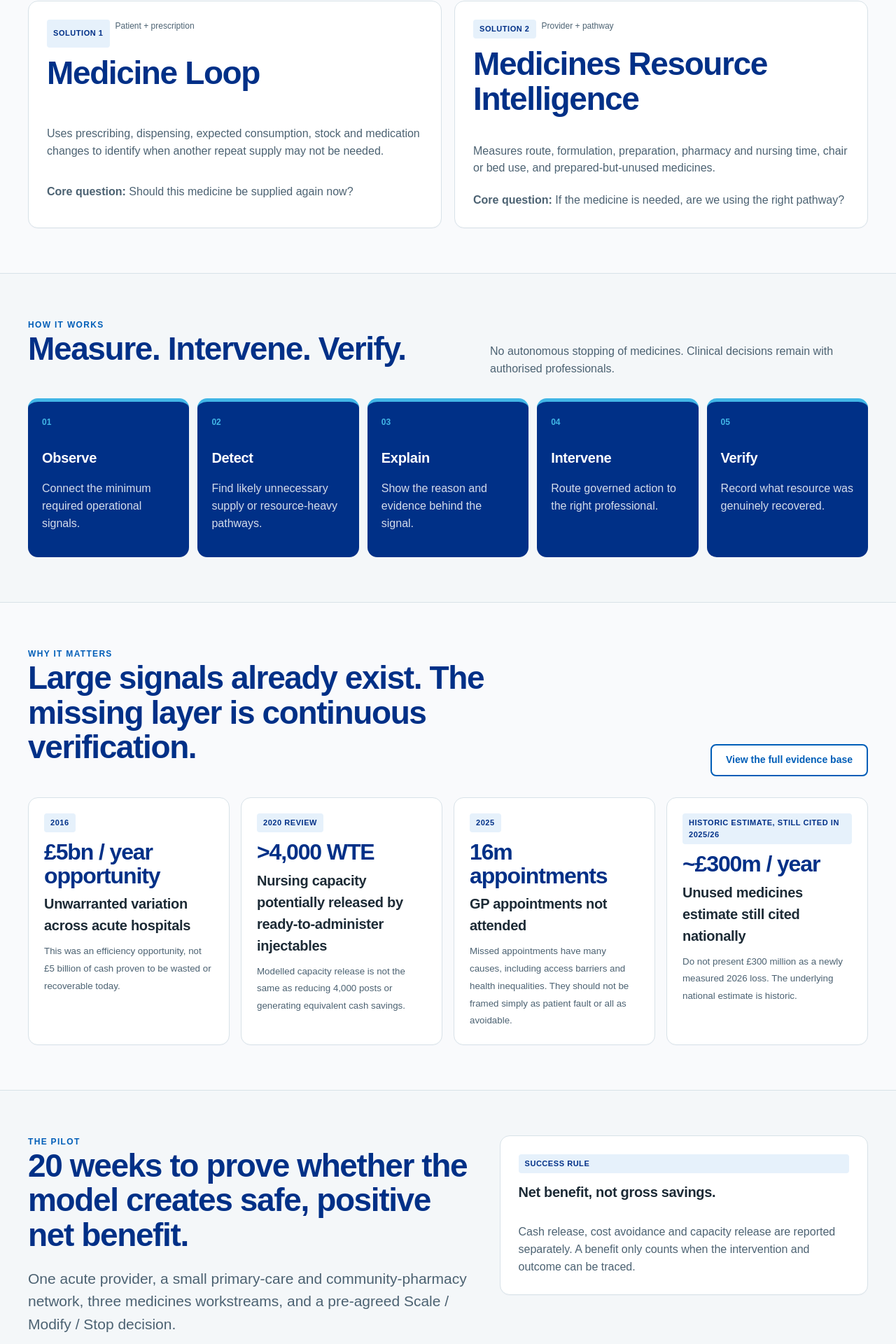
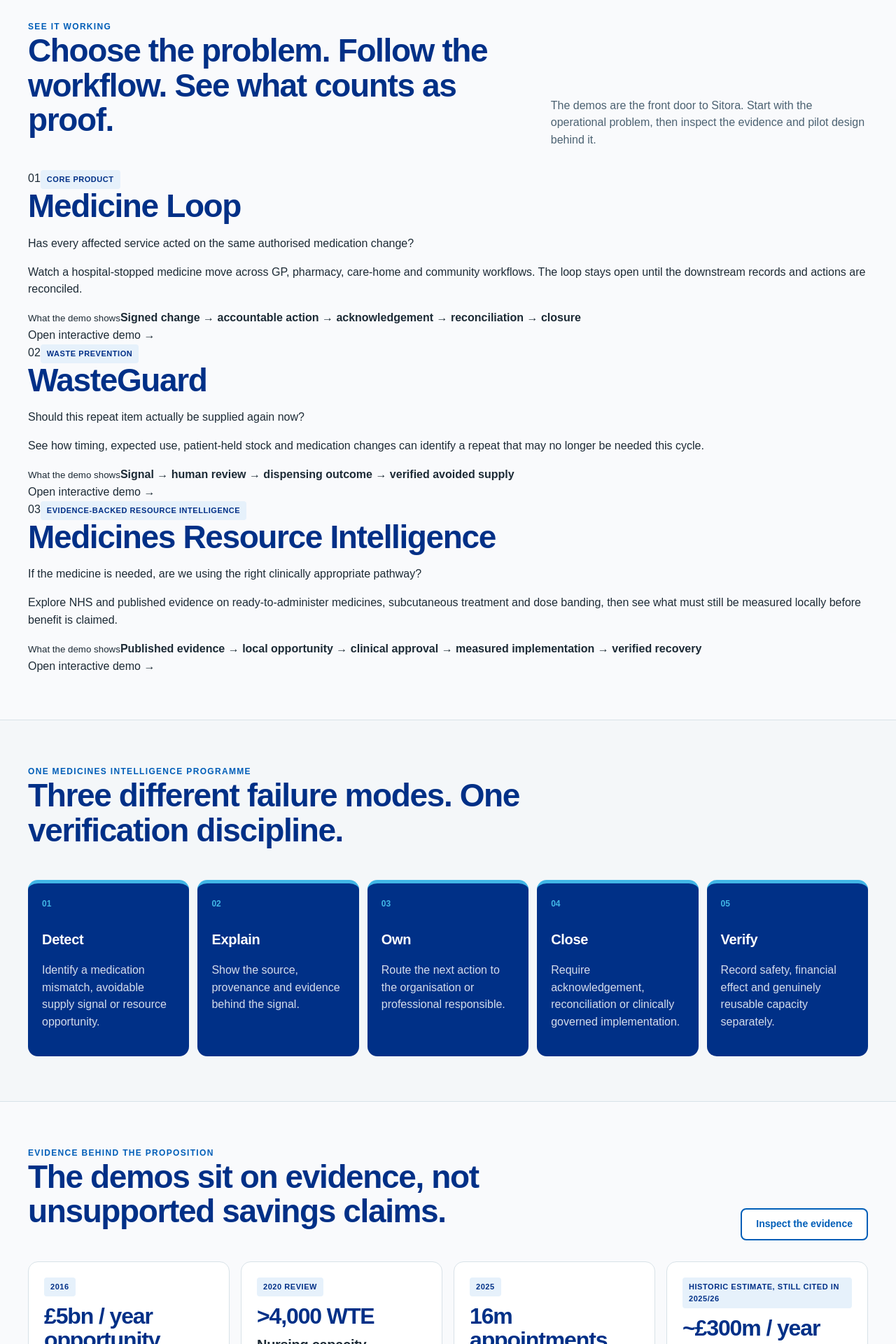
Before and after one commit to Nylon1/NHS, a Next.js app: page / in a window 1280 px wide. Shown: the part 875-2795 px from the top of the page at 70% size. Built offline with nearby package versions, Linux system fonts and the light colour scheme.

Commit message:
Make interactive medicines demos the homepage selling experience

```diff
--- a/app/page.tsx
+++ b/app/page.tsx
@@ -1,70 +1,67 @@
 import Link from "next/link";
 import { headlineEvidenceIds, researchEvidence } from "@/lib/research";
 
+const demos = [
+  {
+    number: "01",
+    badge: "Core product",
+    title: "Medicine Loop",
+    question: "Has every affected service acted on the same authorised medication change?",
+    body: "Watch a hospital-stopped medicine move across GP, pharmacy, care-home and community workflows. The loop stays open until the downstream records and actions are reconciled.",
+    proof: "Signed change → accountable action → acknowledgement → reconciliation → closure",
+    href: "/demo/medicine-loop",
+  },
+  {
+    number: "02",
+    badge: "Waste prevention",
+    title: "WasteGuard",
+    question: "Should this repeat item actually be supplied again now?",
+    body: "See how timing, expected use, patient-held stock and medication changes can identify a repeat that may no longer be needed this cycle.",
+    proof: "Signal → human review → dispensing outcome → verified avoided supply",
+    href: "/demo/wasteguard",
+  },
+  {
+    number: "03",
+    badge: "Evidence-backed resource intelligence",
+    title: "Medicines Resource Intelligence",
+    question: "If the medicine is needed, are we using the right clinically appropriate pathway?",
+    body: "Explore NHS and published evidence on ready-to-administer medicines, subcutaneous treatment and dose banding, then see what must still be measured locally before benefit is claimed.",
+    proof: "Published evidence → local opportunity → clinical approval → measured implementation → verified recovery",
+    href: "/demo/medicines-resource-intelligence",
+  },
+];
+
 export default function Home() {
-  const headlineEvidence = headlineEvidenceIds
-    .map((id) => researchEvidence.find((item) => item.id === id))
-    .filter(Boolean);
+  const headlineEvidence = headlineEvidenceIds.map((id) => researchEvidence.find((item) => item.id === id)).filter(Boolean);
 
   return (
     <>
       <section className="hero">
         <div className="shell">
-          <div className="eyebrow">Independent healthcare resource intelligence</div>
-          <h1>Stop avoidable medicine waste before it happens.</h1>
-          <p className="lede">
-            Sitora connects prescribing, dispensing and pathway data to answer two questions: should this medicine be supplied again, and if it is needed, are we delivering it through the right clinically appropriate pathway?
-          </p>
+          <div className="eyebrow">Independent medicines intelligence</div>
+          <h1>See where medication workflows lose information, medicines and capacity. Then watch Sitora close the loop.</h1>
+          <p className="lede">Three interactive product experiences show the proposition more clearly than a report: reconcile medication changes across organisations, prevent avoidable repeat supply, and identify evidence-backed opportunities to release medicines-pathway capacity.</p>
           <div className="hero-actions">
-            <Link className="button primary" href="/commissioner-summary">See the commissioner summary</Link>
-            <Link className="button secondary" href="/medicines-proposal">Explore the medicines programme</Link>
+            <Link className="button primary" href="#see-it-working">See it working</Link>
+            <Link className="button secondary" href="/commissioner-summary">Commissioner summary</Link>
           </div>
+          <div className="meta-row" style={{marginTop:20}}><span>Clinical decisions remain with authorised professionals.</span><span>Benefits are not claimed until verified.</span></div>
         </div>
       </section>
 
-      <section className="section">
+      <section className="section" id="see-it-working">
         <div className="shell">
-          <div className="section-head">
-            <div>
-              <div className="eyebrow">Two flagship solutions</div>
-              <h2>Close the supply loop. Then optimise the pathway.</h2>
-            </div>
-          </div>
-          <div className="card-grid">
-            <Link className="card card-link evidence-card" href="/medicines-proposal">
-              <div className="meta-row"><span className="badge">Solution 1</span><span>Patient + prescription</span></div>
-              <h2>Medicine Loop</h2>
-              <p>Uses prescribing, dispensing, expected consumption, stock and medication changes to identify when another repeat supply may not be needed.</p>
-              <p><strong>Core question:</strong> Should this medicine be supplied again now?</p>
-            </Link>
-            <Link className="card card-link evidence-card" href="/medicines-proposal">
-              <div className="meta-row"><span className="badge">Solution 2</span><span>Provider + pathway</span></div>
-              <h2>Medicines Resource Intelligence</h2>
-              <p>Measures route, formulation, preparation, pharmacy and nursing time, chair or bed use, and prepared-but-unused medicines.</p>
-              <p><strong>Core question:</strong> If the medicine is needed, are we using the right pathway?</p>
-            </Link>
-          </div>
-        </div>
-      </section>
-
-      <section className="section">
-        <div className="shell">
-          <div className="section-head">
-            <div>
-              <div className="eyebrow">How it works</div>
-              <h2>Measure. Intervene. Verify.</h2>
-            </div>
-            <p>No autonomous stopping of medicines. Clinical decisions remain with authorised professionals.</p>
-          </div>
-          <div className="process">
-            {[
-              ["01", "Observe", "Connect the minimum required operational signals."],
-              ["02", "Detect", "Find likely unnecessary supply or resource-heavy pathways."],
-              ["03", "Explain", "Show the reason and evidence behind the signal."],
-              ["04", "Intervene", "Route governed action to the right professional."],
-              ["05", "Verify", "Record what resource was genuinely recovered."]
-            ].map(([n, title, body]) => (
-              <div className="process-step" key={title}><span>{n}</span><h3>{title}</h3><p>{body}</p></div>
+          <div className="section-head"><div><div className="eyebrow">See it working</div><h2>Choose the problem. Follow the workflow. See what counts as proof.</h2></div><p>The demos are the front door to Sitora. Start with the operational problem, then inspect the evidence and pilot design behind it.</p></div>
+          <div className="demo-home-grid">
+            {demos.map((demo) => (
+              <Link className="demo-home-card" href={demo.href} key={demo.title}>
+                <div className="demo-home-top"><span className="demo-home-number">{demo.number}</span><span className="badge">{demo.badge}</span></div>
+                <h2>{demo.title}</h2>
+                <p className="demo-home-question">{demo.question}</p>
+                <p>{demo.body}</p>
+                <div className="demo-home-proof"><small>What the demo shows</small><strong>{demo.proof}</strong></div>
+                <span className="demo-home-cta">Open interactive demo →</span>
+              </Link>
             ))}
           </div>
         </div>
@@ -72,48 +69,37 @@
 
       <section className="section">
         <div className="shell">
-          <div className="section-head">
-            <div>
-              <div className="eyebrow">Why it matters</div>
-              <h2>Large signals already exist. The missing layer is continuous verification.</h2>
-            </div>
-            <Link className="button secondary" href="/evidence">View the full evidence base</Link>
-          </div>
-          <div className="metric-grid">
-            {headlineEvidence.map((item) => item && (
-              <div className="metric" key={item.id}>
-                <span className="badge">{item.year}</span>
-                <strong>{item.value}</strong>
-                <h3>{item.title}</h3>
-                <small>{item.caveat}</small>
-              </div>
-            ))}
+          <div className="section-head"><div><div className="eyebrow">One medicines intelligence programme</div><h2>Three different failure modes. One verification discipline.</h2></div></div>
+          <div className="process">
+            {[
+              ["01", "Detect", "Identify a medication mismatch, avoidable supply signal or resource opportunity."],
+              ["02", "Explain", "Show the source, provenance and evidence behind the signal."],
+              ["03", "Own", "Route the next action to the organisation or professional responsible."],
+              ["04", "Close", "Require acknowledgement, reconciliation or clinically governed implementation."],
+              ["05", "Verify", "Record safety, financial effect and genuinely reusable capacity separately."],
+            ].map(([n,title,body]) => <div className="process-step" key={title}><span>{n}</span><h3>{title}</h3><p>{body}</p></div>)}
           </div>
         </div>
       </section>
 
       <section className="section">
-        <div className="shell two-col">
-          <div>
-            <div className="eyebrow">The pilot</div>
-            <h2>20 weeks to prove whether the model creates safe, positive net benefit.</h2>
-            <p className="lede">One acute provider, a small primary-care and community-pharmacy network, three medicines workstreams, and a pre-agreed Scale / Modify / Stop decision.</p>
-            <div className="hero-actions">
-              <Link className="button primary" href="/pilot">See the pilot</Link>
-              <Link className="button secondary" href="/business-case">Read the business case</Link>
-            </div>
+        <div className="shell">
+          <div className="section-head"><div><div className="eyebrow">Evidence behind the proposition</div><h2>The demos sit on evidence, not unsupported savings claims.</h2></div><Link className="button secondary" href="/evidence">Inspect the evidence</Link></div>
+          <div className="metric-grid">
+            {headlineEvidence.map((item) => item && <div className="metric" key={item.id}><span className="badge">{item.year}</span><strong>{item.value}</strong><h3>{item.title}</h3><small>{item.caveat}</small></div>)}
           </div>
-          <div className="card evidence-card">
-            <span className="badge">Success rule</span>
-            <h3>Net benefit, not gross savings.</h3>
-            <p>Cash release, cost avoidance and capacity release are reported separately. A benefit only counts when the intervention and outcome can be traced.</p>
-          </div>
+          <div className="callout" style={{marginTop:20}}><strong>Evidence rule</strong><p>Published NHS evidence can establish that a problem or intervention is real. It does not prove Sitora's local effect. That requires a governed pilot with observed outcomes and pre-agreed benefit definitions.</p></div>
         </div>
       </section>
 
       <section className="section">
-        <div className="shell quote">Every medicine should be needed, supplied in the right quantity, delivered through the right clinically appropriate pathway, and measured through to its actual use or waste.</div>
+        <div className="shell two-col">
+          <div><div className="eyebrow">From demo to NHS evaluation</div><h2>20 weeks to determine whether the opportunity is safely recoverable.</h2><p className="lede">The next step is not a national rollout. It is a controlled pilot with baseline measurement, governed intervention and a Scale / Modify / Stop decision.</p><div className="hero-actions"><Link className="button primary" href="/pilot">See the pilot</Link><Link className="button secondary" href="/business-case">Read the business case</Link></div></div>
+          <div className="card evidence-card"><span className="badge">Commissioning principle</span><h3>Net benefit, not headline savings.</h3><p>Cash release, cost avoidance, capacity release and safety outcomes remain separate. Nothing enters a Resource Recovery Record merely because an algorithm identified an opportunity.</p></div>
+        </div>
       </section>
+
+      <section className="section"><div className="shell quote">One medication view. Every authorised change owned. Every avoidable supply questioned. Every resource claim verified.</div></section>
     </>
   );
 }
```
